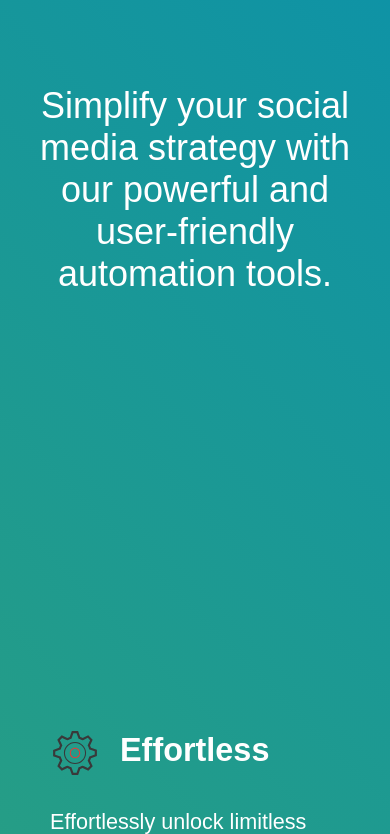
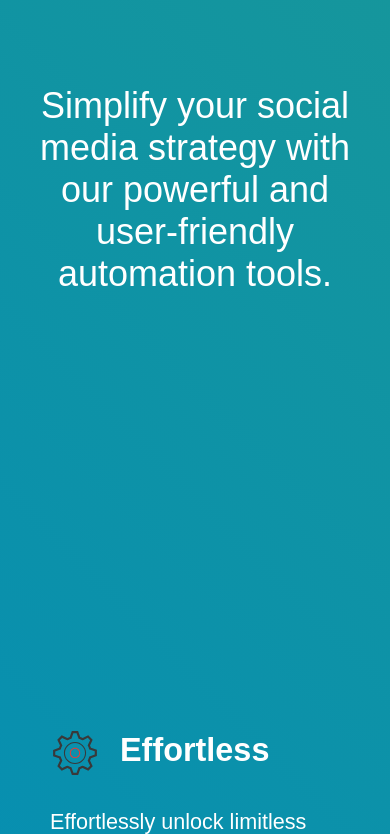
Before and after one commit to antoine-haltermingaud/AutoPost-website, a plain HTML site: page index.html in a window 390 px wide. Shown: the part 375-1209 px from the top of the page. Drawn offline with Linux system fonts and the light colour scheme.

Commit message:
Mobile background fix

```diff
--- a/styles.css
+++ b/styles.css
@@ -241,8 +241,7 @@ li::before {
 /* Media Queries */
 @media only screen and (max-width: 600px) {
   body {
-    background: linear-gradient(45deg, #4caf50, #008cba);
-    background-size: 100% 130%;
+    background-size: 400% 400%;
   }
 
   h1 {
```
